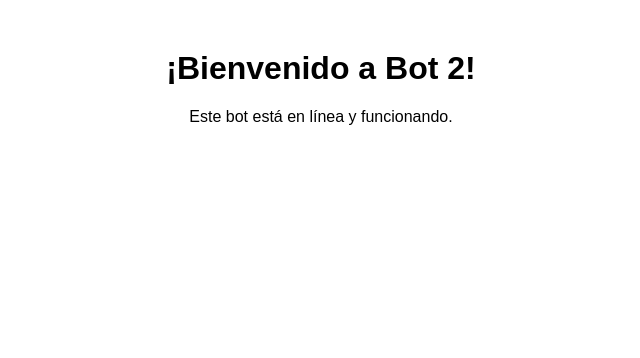
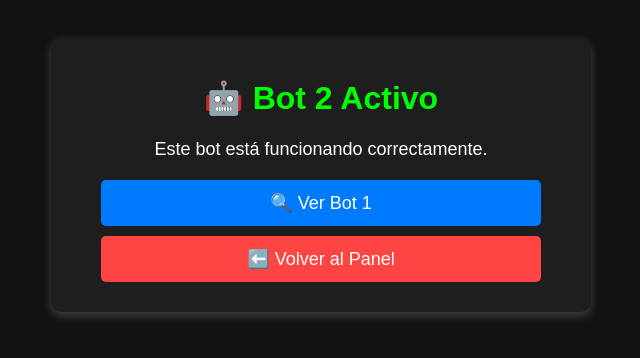
Before and after one commit to n14-py/bot2, a website: page index.html in a window 1280 px wide. Shown: the whole page, without its empty margins (319-959 px from the left). Drawn offline with Linux system fonts and the light colour scheme.

Commit message:
Update index.html

```diff
--- a/index.html
+++ b/index.html
@@ -3,17 +3,68 @@
 <head>
     <meta charset="UTF-8">
     <meta name="viewport" content="width=device-width, initial-scale=1.0">
-    <title>Bot 2</title>
+    <title>Bot 1 - Panel</title>
     <style>
         body {
             font-family: Arial, sans-serif;
             text-align: center;
-            margin: 50px;
+            background-color: #121212;
+            color: white;
+            padding: 30px;
+        }
+        .container {
+            max-width: 500px;
+            margin: auto;
+            padding: 20px;
+            border-radius: 10px;
+            background: #1e1e1e;
+            box-shadow: 0px 4px 10px rgba(255, 255, 255, 0.2);
+        }
+        h1 {
+            font-size: 32px;
+            color: #00ff00;
+        }
+        p {
+            font-size: 18px;
+            margin-bottom: 20px;
+        }
+        .btn {
+            display: block;
+            margin: 10px auto;
+            padding: 12px 20px;
+            font-size: 18px;
+            color: white;
+            background: #007bff;
+            border: none;
+            border-radius: 5px;
+            cursor: pointer;
+            text-decoration: none;
+            transition: 0.3s;
+            width: 80%;
+        }
+        .btn:hover {
+            background: #0056b3;
+        }
+        .btn.red {
+            background: #ff4444;
+        }
+        .btn.red:hover {
+            background: #cc0000;
         }
     </style>
 </head>
 <body>
-    <h1>¡Bienvenido a Bot 2!</h1>
-    <p>Este bot está en línea y funcionando.</p>
+
+    <div class="container">
+        <h1>🤖 Bot 2 Activo</h1>
+        <p>Este bot está funcionando correctamente.</p>
+
+        <!-- Botón para ver Bot 2 -->
+        <a href="https://bot1-545m.onrender.com/" class="btn">🔍 Ver Bot 1</a>
+
+        <!-- Botón para volver al panel -->
+        <a href="https://relaxstationbot.onrender.com/" class="btn red">⬅️ Volver al Panel</a>
+    </div>
+
 </body>
 </html>
```
